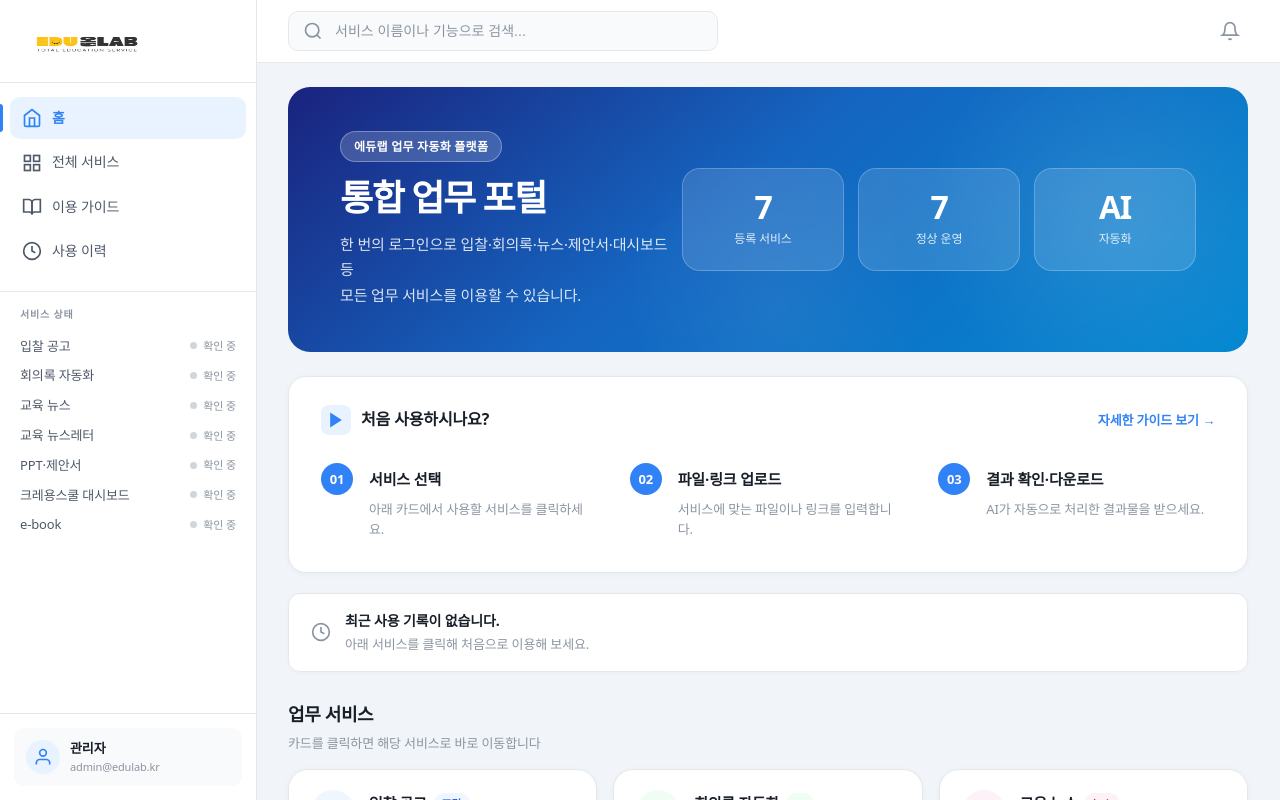
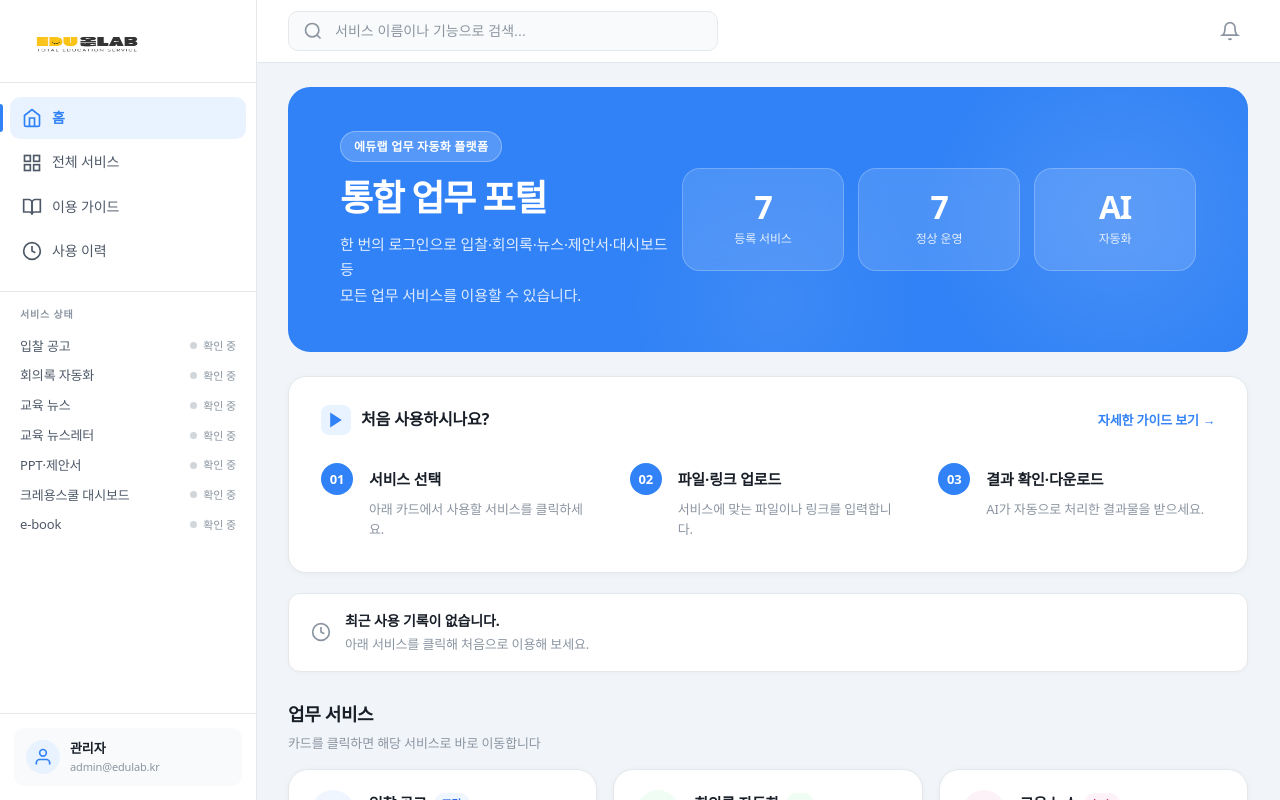
Before and after one commit to wlghksw/workportal-design, a Next.js app: page / in a window 1280 px wide. Shown: the top 800 px of the page. Built offline with nearby package versions, Linux system fonts and the light colour scheme; no server answers.

Commit message:
UI: 색상 변경

```diff
--- a/shared/saas-layout.css
+++ b/shared/saas-layout.css
@@ -335,7 +335,7 @@ body, html {
    HERO
 ======================== */
 .saas-hero {
-  background: linear-gradient(140deg, #1a237e 0%, #1565c0 45%, #0288d1 100%);
+  background: #3182f6;
   border-radius: 22px;
   padding: 44px 52px;
   display: flex;
```
